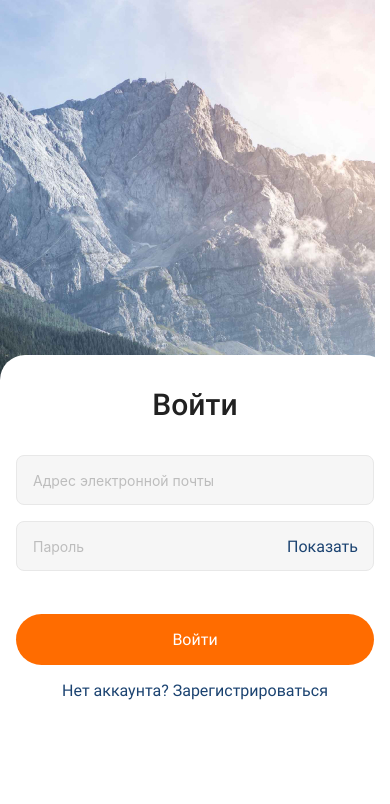
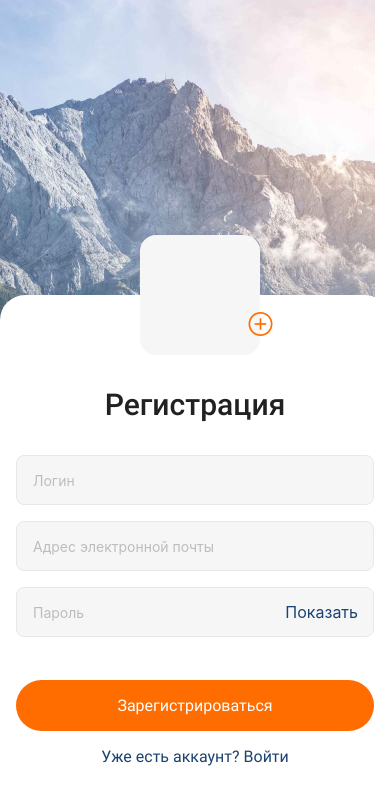
Before and after one commit to Chyharov/rn-social, a React Native app: screen / in a window 390 px wide. Shown: the top 804 px of the page. Built offline with nearby package versions, Linux system fonts and the light colour scheme.

Commit message:
update app.js

```diff
--- a/App.js
+++ b/App.js
@@ -28,7 +28,7 @@ const App = () => {
     );
   }
 
-  return <LoginScreen />;
+  return <RegistrationScreen />;
 };
 
 export default App;
--- a/src/screens/Auth/LoginScreen.js
+++ b/src/screens/Auth/LoginScreen.js
@@ -16,7 +16,7 @@ const initialState = {
   password: "",
 };
 
-export default function App() {
+export default function LoginScreen() {
   console.log(Platform.OS);
   const [isShowKeyboard, setIsShowKeyboard] = useState(false);
   const [state, setstate] = useState(initialState);
--- a/src/screens/Auth/RegistrationScreen.js
+++ b/src/screens/Auth/RegistrationScreen.js
@@ -19,7 +19,7 @@ const initialState = {
   password: "",
 };
 
-export default function App() {
+export default function RegistrationScreen() {
   console.log(Platform.OS);
   const [isShowKeyboard, setIsShowKeyboard] = useState(false);
   const [state, setstate] = useState(initialState);
```
